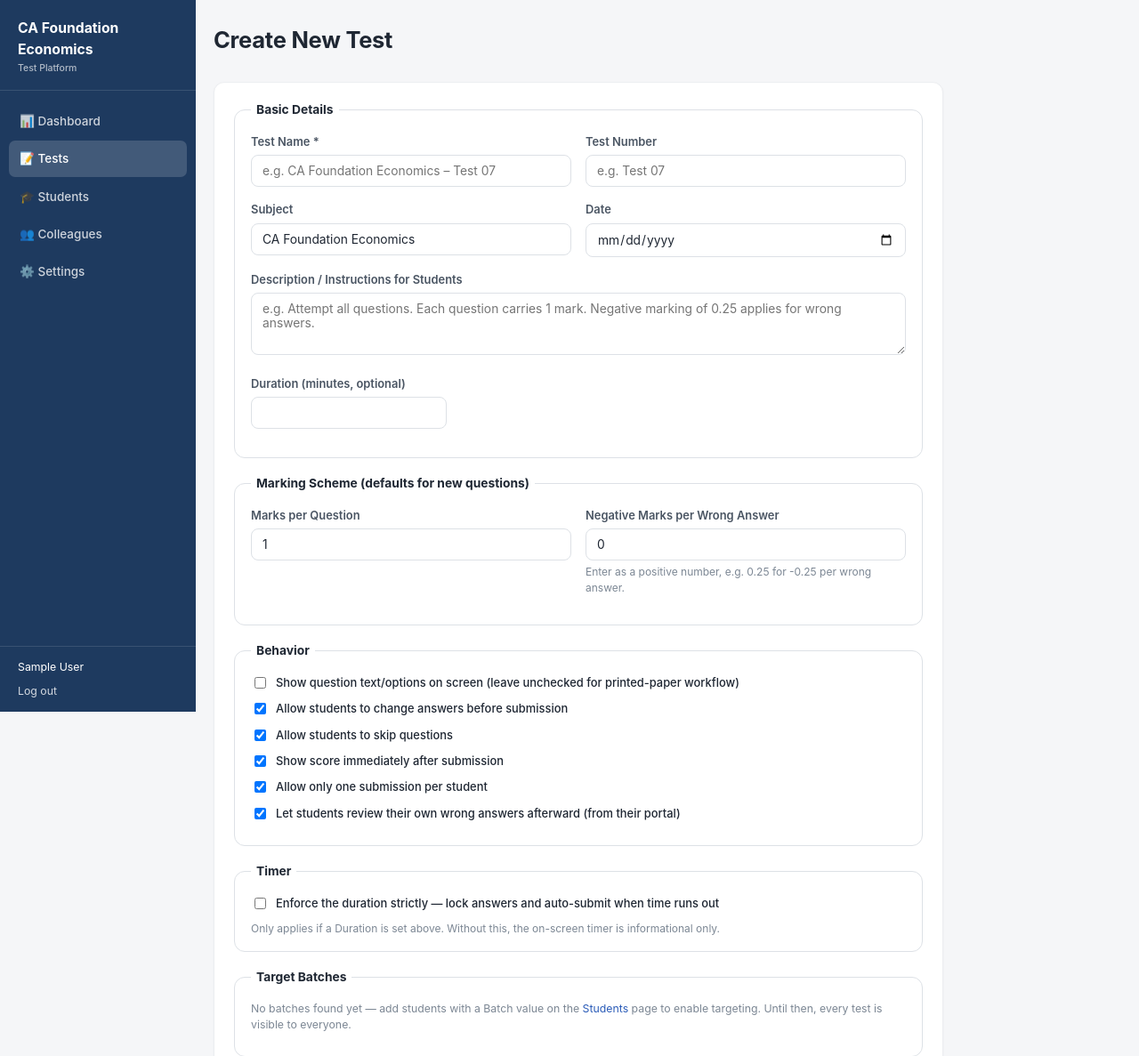
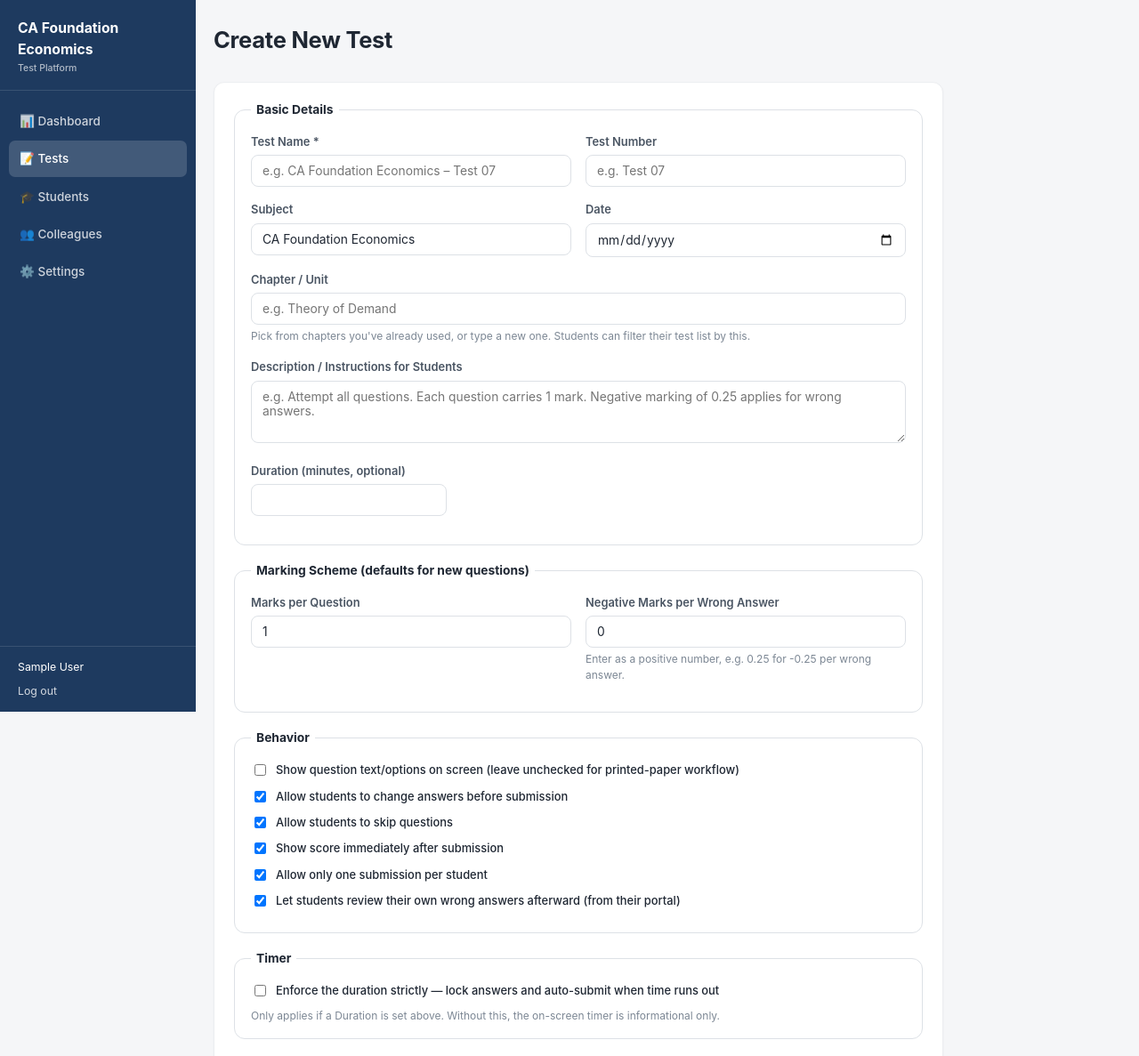
Before and after one commit to vkladdagst/ca-foundation-economics-test-platform, a Flask app: page /teacher/tests/new in a window 1280 px wide. Shown: the top 1187 px of the page at 89% size. Run offline with Flask 3, Linux system fonts and the light colour scheme; the visitor is signed in with stand-in values (Sample User, id 1); data comes from the database, SQL or seed files in the repository; data that the repository does not hold is empty.

Commit message:
Add chapter-wise test filtering, preserve passwords on roster re-import, reduce false keep-alive alerts
- Test.chapter lets a test be tagged by chapter/unit; teacher can filter
  their test list by it and students can filter their portal by it, so
  200-300 tests can be uploaded at once and browsed chapter-wise.
- Roster import now honors an optional Password column, so re-importing a
  previously-exported "Student Logins" sheet keeps existing logins intact
  instead of minting new passwords for every student.
- keep-alive workflow retries once with a longer timeout before failing,
  since a single Render cold-start ping exceeding 30s was being reported
  as an outage (and emailing on nearly every run) even though the app was
  actually fine.

```diff
--- a/app/migrations.py
+++ b/app/migrations.py
@@ -25,6 +25,7 @@ logger = logging.getLogger(__name__)
 # (table, column, SQL type) — add new entries here for future additive columns.
 _ADDITIVE_COLUMNS = [
     ("tests", "target_batches_json", "TEXT"),
+    ("tests", "chapter", "VARCHAR(150)"),
 ]
 
 # (table, column, new_sql_type) — widen an existing column that turned out to
--- a/app/models.py
+++ b/app/models.py
@@ -52,6 +52,7 @@ class Test(db.Model):
     title = db.Column(db.String(255), nullable=False)
     subject = db.Column(db.String(120), default="CA Foundation Economics")
     test_number = db.Column(db.String(50))
+    chapter = db.Column(db.String(150))
     description = db.Column(db.Text)
     test_date = db.Column(db.Date)
     duration_minutes = db.Column(db.Integer)
--- a/app/teacher/routes.py
+++ b/app/teacher/routes.py
@@ -63,6 +63,7 @@ def dashboard():
 def tests_list():
     q = request.args.get("q", "").strip()
     status = request.args.get("status", "")
+    chapter = request.args.get("chapter", "")
 
     query = current_user.tests
     if q:
@@ -70,15 +71,21 @@ def tests_list():
         query = query.filter(db.or_(Test.title.ilike(like), Test.test_number.ilike(like)))
     if status:
         query = query.filter(Test.status == status)
+    if chapter:
+        query = query.filter(Test.chapter == chapter)
 
     tests = query.order_by(Test.created_at.desc()).all()
-    return render_template("teacher/tests_list.html", tests=tests, q=q, status=status)
+    return render_template(
+        "teacher/tests_list.html", tests=tests, q=q, status=status,
+        chapter=chapter, available_chapters=_distinct_chapters(),
+    )
 
 
 def _apply_test_form(test, form):
     test.title = form.get("title", "").strip()
     test.subject = form.get("subject", "CA Foundation Economics").strip()
     test.test_number = form.get("test_number", "").strip()
+    test.chapter = form.get("chapter", "").strip()
     test.description = form.get("description", "").strip()
 
     date_raw = form.get("test_date", "")
@@ -105,6 +112,11 @@ def _distinct_batches():
     return sorted({r[0] for r in rows})
 
 
+def _distinct_chapters():
+    rows = current_user.tests.filter(Test.chapter.isnot(None), Test.chapter != "").distinct()
+    return sorted({t.chapter for t in rows})
+
+
 @teacher_bp.route("/tests/new", methods=["GET", "POST"])
 @teacher_required
 def test_new():
@@ -113,13 +125,13 @@ def test_new():
         _apply_test_form(test, request.form)
         if not test.title:
             flash("Test title is required.", "error")
-            return render_template("teacher/test_form.html", test=None, available_batches=_distinct_batches())
+            return render_template("teacher/test_form.html", test=None, available_batches=_distinct_batches(), available_chapters=_distinct_chapters())
         db.session.add(test)
         db.session.commit()
         flash("Test created. Now add your questions and answer key.", "success")
         return redirect(url_for("teacher.questions", test_id=test.id))
 
-    return render_template("teacher/test_form.html", test=None, available_batches=_distinct_batches())
+    return render_template("teacher/test_form.html", test=None, available_batches=_distinct_batches(), available_chapters=_distinct_chapters())
 
 
 @teacher_bp.route("/tests/<int:test_id>/edit", methods=["GET", "POST"])
@@ -131,7 +143,7 @@ def test_edit(test_id):
         db.session.commit()
         flash("Test updated.", "success")
         return redirect(url_for("teacher.tests_list"))
-    return render_template("teacher/test_form.html", test=test, available_batches=_distinct_batches())
+    return render_template("teacher/test_form.html", test=test, available_batches=_distinct_batches(), available_chapters=_distinct_chapters())
 
 
 @teacher_bp.route("/tests/<int:test_id>/duplicate", methods=["POST"])
@@ -736,7 +748,12 @@ def student_import():
             if row["roll_number"] in existing_rolls:
                 skipped.append(row["roll_number"])
                 continue
-            password = Student.generate_pin()
+            row = dict(row)
+            # If the file carries a Password column (e.g. re-importing this
+            # app's own previously-exported "Student Logins" sheet), reuse
+            # that exact password so the student's login doesn't change.
+            # Otherwise mint a fresh one, same as always.
+            password = row.pop("password", "") or Student.generate_pin()
             student = Student(teacher_id=current_user.id, **row)
             student.set_password(password)
             db.session.add(student)
--- a/app/utils/excel_io.py
+++ b/app/utils/excel_io.py
@@ -319,6 +319,11 @@ def parse_roster_import(file_stream):
     idx_reg = col_index("registration number", "reg number", "reg no", "reg no.")
     idx_email = col_index("email")
     idx_mobile = col_index("mobile", "mobile number", "phone")
+    # Optional: importing a file previously exported from this app's own
+    # "Student Logins" download (Roll Number/Name/Batch/Password) should
+    # restore each student with their existing password intact, rather than
+    # silently minting new ones and forcing everyone to re-learn a login.
+    idx_password = col_index("password")
 
     if idx_roll is None or idx_name is None:
         errors.append("Missing required column(s): 'Roll Number' and/or 'Name'")
@@ -354,6 +359,7 @@ def parse_roster_import(file_stream):
             "roll_number": roll, "name": name,
             "batch": get(idx_batch) or "", "reg_number": get(idx_reg) or "",
             "email": get(idx_email) or "", "mobile": get(idx_mobile) or "",
+            "password": get(idx_password) or "",
         }
 
         # Defense in depth: reject anything too long for its database column
--- a/templates/teacher/student_import.html
+++ b/templates/teacher/student_import.html
@@ -5,7 +5,7 @@
 <div class="page-header"><h1>Import Student Roster</h1></div>
 
 <div class="card card-pad mb-16" style="max-width:640px;">
-  <p class="small muted">Upload an Excel (.xlsx) or CSV file with columns: Roll Number, Name, Batch, Registration Number, Email, Mobile. A login password is generated automatically for each new student.</p>
+  <p class="small muted">Upload an Excel (.xlsx) or CSV file with columns: Roll Number, Name, Batch, Registration Number, Email, Mobile. A login password is generated automatically for each new student — unless the file also has a Password column (e.g. a "Student Logins" export from this app), in which case that exact password is kept so students don't get a new login.</p>
   <a class="btn btn-sm mb-16" href="{{ url_for('teacher.student_import_template') }}">Download Template</a>
 
   <form method="post" enctype="multipart/form-data">
--- a/templates/teacher/test_form.html
+++ b/templates/teacher/test_form.html
@@ -28,6 +28,14 @@
         <label>Date</label>
         <input type="date" name="test_date" value="{{ test.test_date.isoformat() if test and test.test_date else '' }}">
       </div>
+    </div>
+    <div class="form-group">
+      <label>Chapter / Unit</label>
+      <input type="text" name="chapter" list="chapter-options" value="{{ test.chapter if test else '' }}" placeholder="e.g. Theory of Demand">
+      <datalist id="chapter-options">
+        {% for c in available_chapters %}<option value="{{ c }}">{% endfor %}
+      </datalist>
+      <div class="form-hint">Pick from chapters you've already used, or type a new one. Students can filter their test list by this.</div>
     </div>
     <div class="form-group">
       <label>Description / Instructions for Students</label>
```
Also changed, not shown: app/student_auth.py (+11 -1 lines), templates/student/portal.html (+22 -1 lines), templates/teacher/tests_list.html (+13 -1 lines), .github/workflows/keep-alive.yml.
